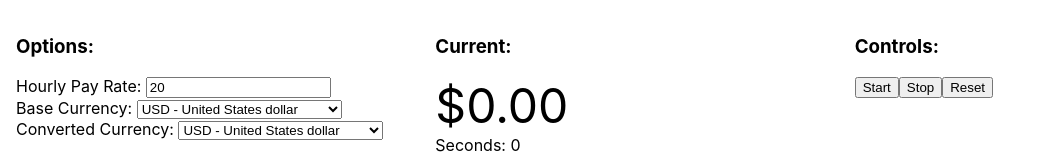
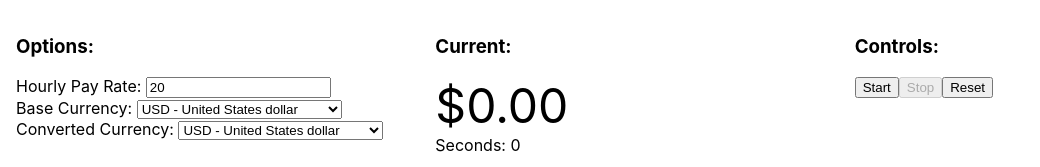
Before and after one commit to DLSteve/wagetrak, a React (Create React App) app: page / in a window 1280 px wide. Shown: the top 167 px of the page, without its empty margins (0-1040 px from the left). Built offline with nearby package versions, Linux system fonts and the light colour scheme.

Commit message:
can no longer start multiple timers.

```diff
--- a/src/App.js
+++ b/src/App.js
@@ -8,6 +8,7 @@ import CurrencySelect from './components/CurrencySelect'
 function App() {
   const [baseCurrency, setBaseCurrency] = useState('USD');
   const [convertedCurrency, setConvertedCurrency] = useState('USD');
+  const [running, setRunning] = useState(false);
   const [rate, setRate] = useState(20.00);
   const [seconds, setSeconds] = React.useState(0);
   const [currentAmount, setCurrentAmount] = useState(0);
@@ -63,13 +64,15 @@ function App() {
           </div>
           <div className="counter-controls">
             <h3>Controls:</h3>
-            <button onClick={() => {
+            <button disabled={running} onClick={() => {
               // noinspection JSValidateTypes
               counterRef.current = requestAnimationFrame(update);
+              setRunning(true)
             }}>Start</button>
-            <button onClick={() => {
+            <button disabled={!running} onClick={() => {
               cancelAnimationFrame(counterRef.current);
               previousTimeRef.current = null;
+              setRunning(false)
             }}>Stop</button>
             <button onClick={() => {
               setCurrentAmount(0);
@@ -78,6 +81,7 @@ function App() {
               counterRef.current = null;
               previousTimeRef.current = null;
               millisecondsRef.current = 0
+              setRunning(false)
             }}>Reset</button>
           </div>
         </div>
```
